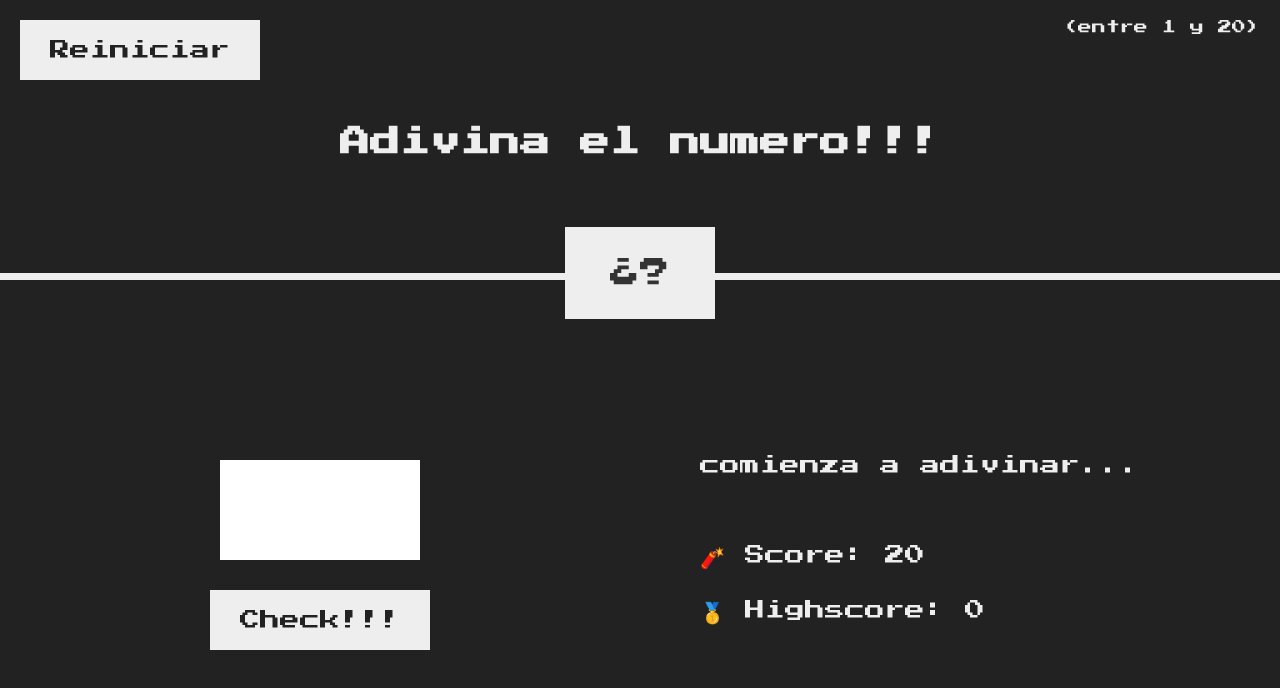
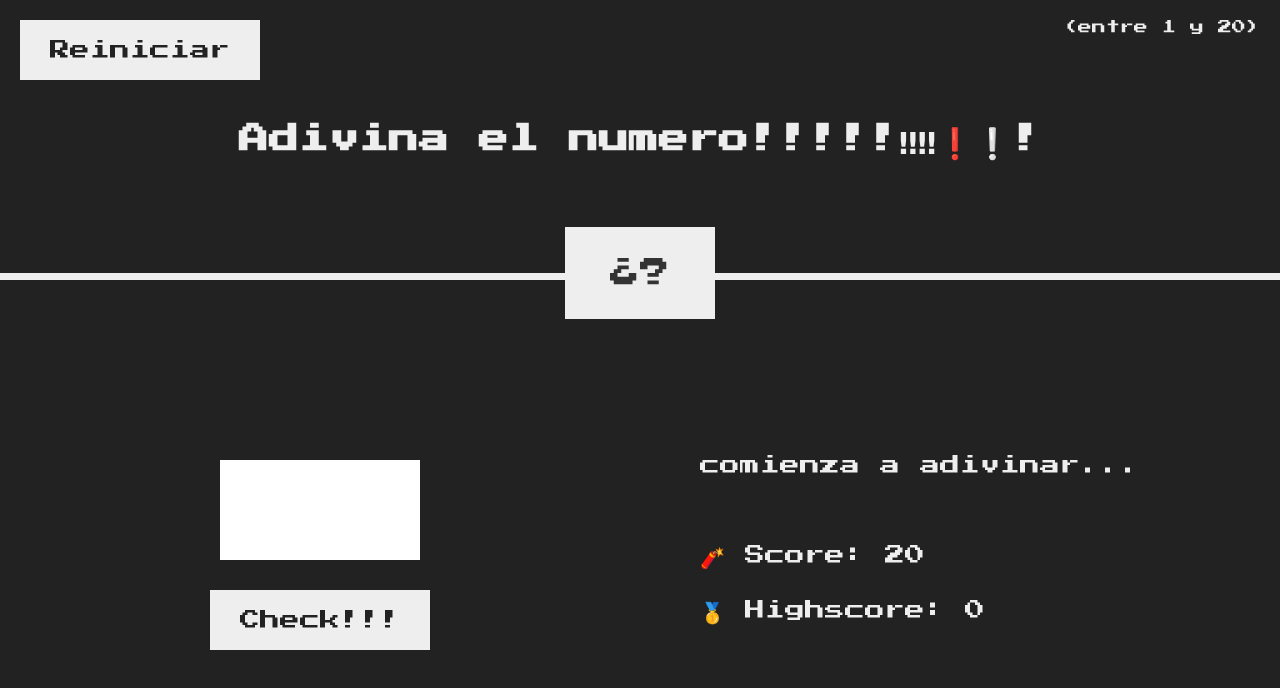
Before and after one commit to JuanmaRizzi/guessGame, a plain HTML site: page index.html in a window 1280 px wide. Drawn offline with Linux system fonts and the light colour scheme.

Commit message:
se cambia el header

```diff
--- a/index.html
+++ b/index.html
@@ -13,7 +13,7 @@
   </head>
   <body>
     <header>
-      <h1>Adivina el numero!!!</h1>
+      <h1>Adivina el numero!!!!!‼‼❗❕!</h1>
       <p class="entre">(entre 1 y 20)</p>
       <button class="btn reiniciar">Reiniciar</button>
       <div class="numero">¿?</div>
```
